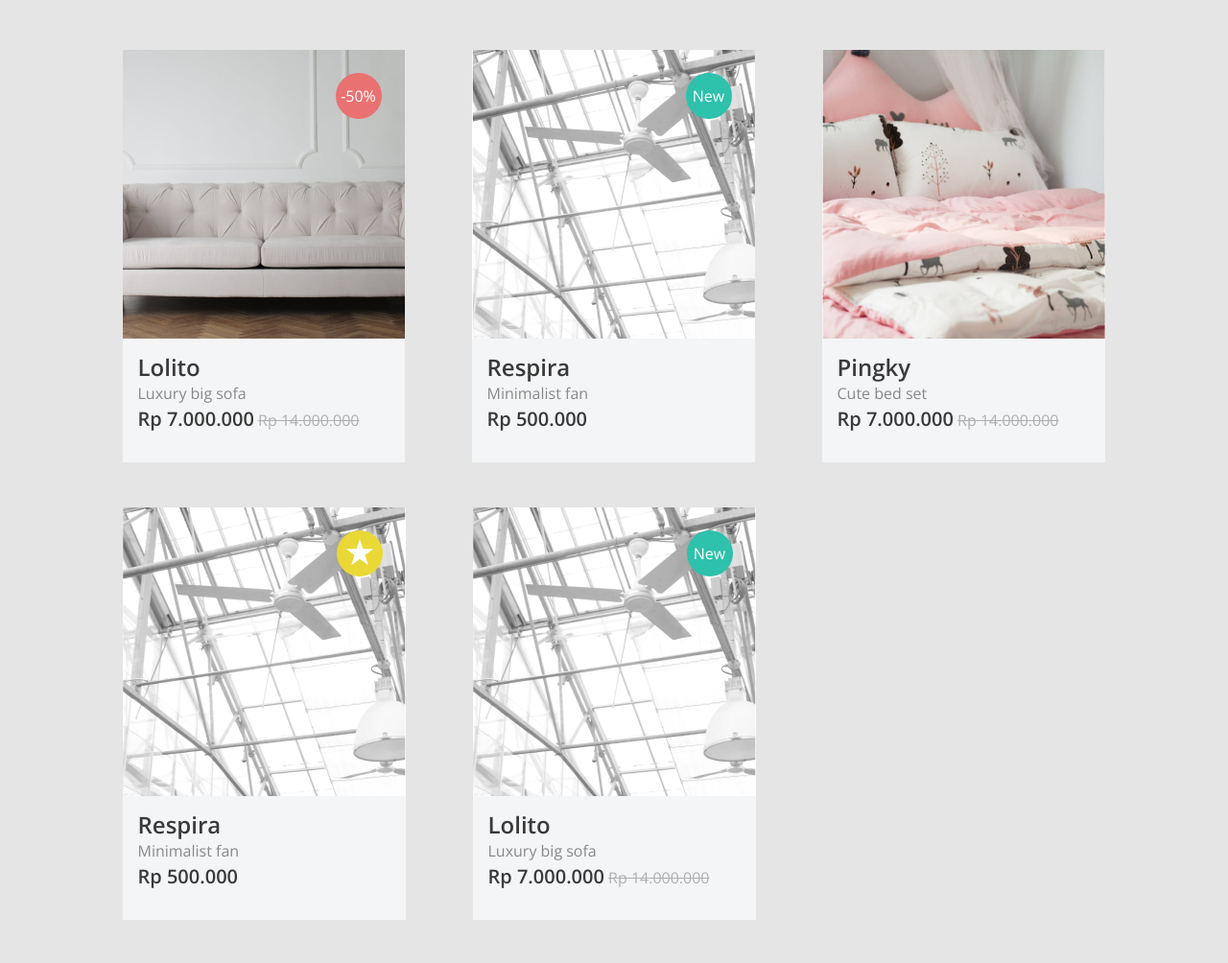
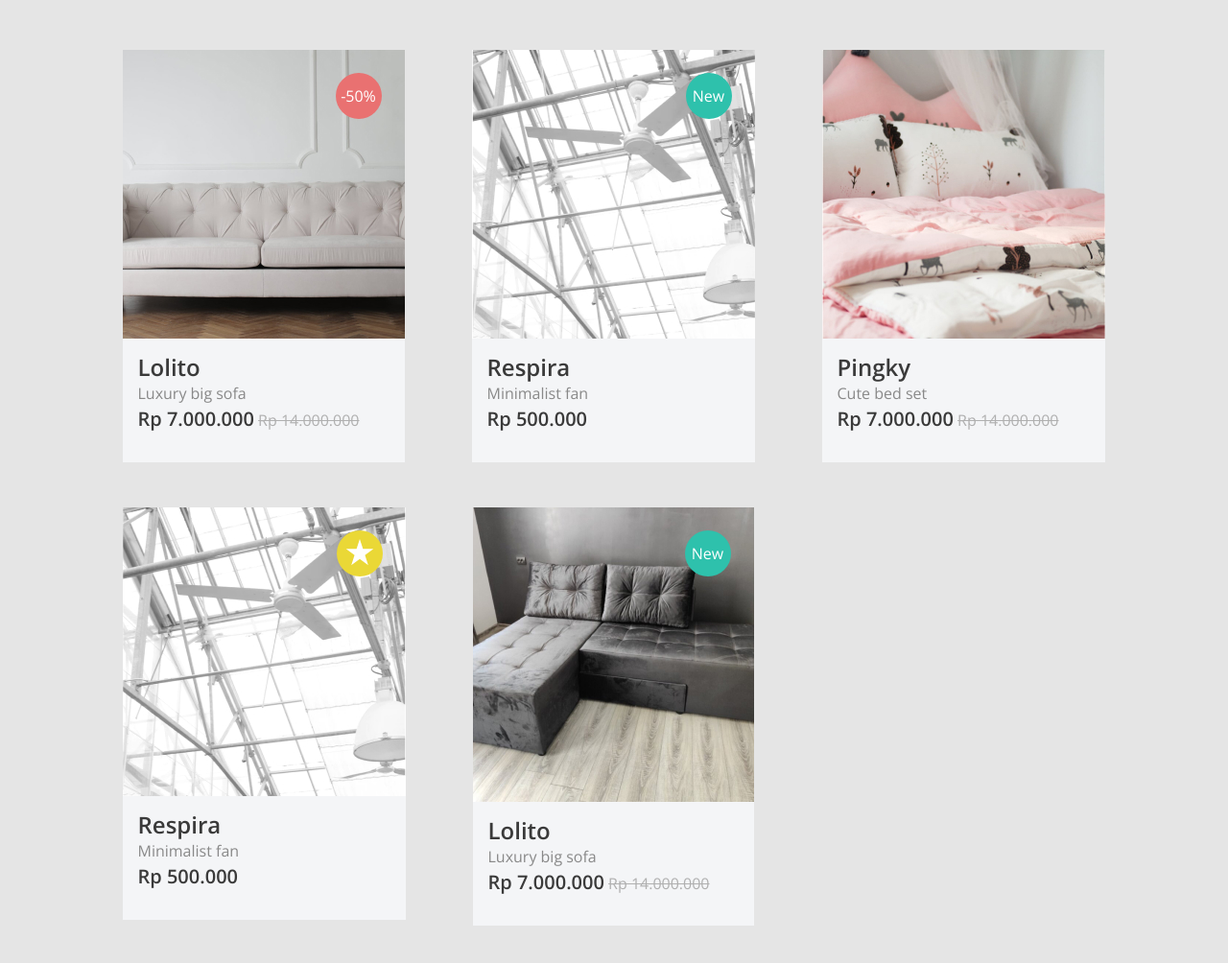
Before and after one commit to samoilenko-oleksandr/Homework_9, a plain HTML site: page index.html in a window 1280 px wide. Shown: the part 82-1086 px from the top of the page at 96% size. Drawn offline with nearby package versions, Linux system fonts and the light colour scheme.

Commit message:
changed img 6

```diff
--- a/index.html
+++ b/index.html
@@ -77,7 +77,7 @@
         </div>
         <div class="product_item">
           <div class="product_img">
-            <img class="item_img" src="img/item_5.jpg" alt="item one">
+            <img class="item_img" src="img/item_6.jpg" alt="item one">
             <div class="label new">New</div>
           </div>
           <div class="item_text">
```
